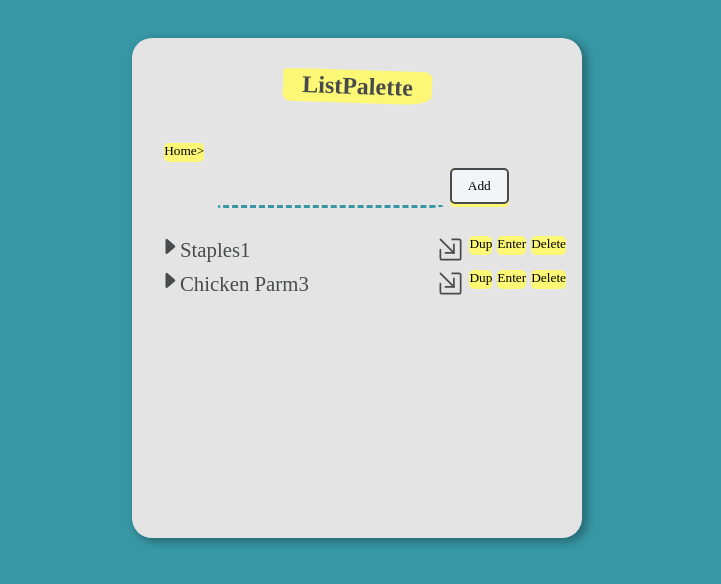
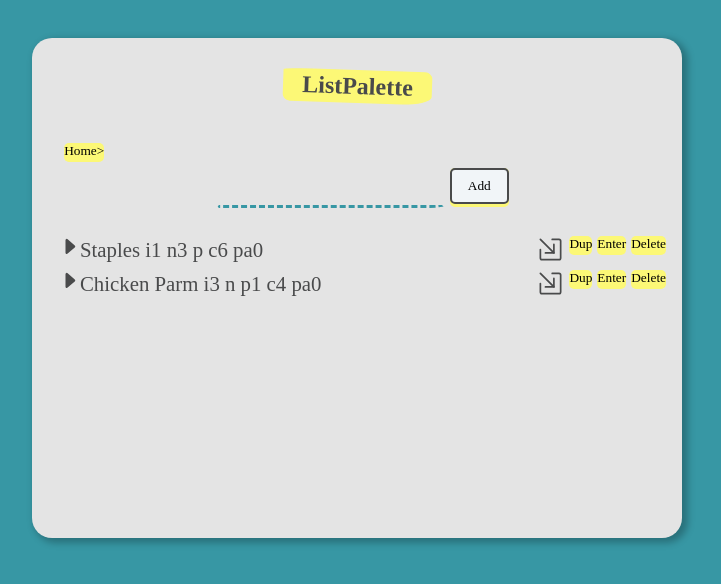
Before and after one commit to mthielvoldt/list-palette, a React (Create React App) app: page / in a window 1280 px wide. Shown: the top 584 px of the page, without its empty margins (283-1004 px from the left). Built offline with nearby package versions, Linux system fonts and the light colour scheme.

Commit message:
Add mergeLists() and config for tests

```diff
--- a/src/App/App.css
+++ b/src/App/App.css
@@ -4,8 +4,8 @@
   width: 100%;
   height: auto;
   min-height: 500px;
-  max-width: 500px;
-  min-width: 450px;
+  max-width: 700px;
+  min-width: 650px;
   background: #e4e4e4;
   border-radius: 20px;
   box-shadow: 4px 3px 7px 2px #00000040;
--- a/src/App/App.js
+++ b/src/App/App.js
@@ -3,6 +3,7 @@ import Location from "../Location/Location"
 import AddItemForm from "../AddItemForm/AddItemForm";
 import List from "../List/List";
 import mockQuery, { toSparseDoubleLink } from '../data.js'
+import {dupHelper, mergeHelper, connectItem, disconnectItem} from './Helpers'
 import './App.css';
 
 const initialState = {
@@ -31,7 +32,7 @@ function App() {
       case 'TOGGLE_LIST_CHECKED':
         toggleListChecked(data);
         break;
-      case 'MERGE_LIST':
+      case 'MERGE_LISTS':
         mergeLists(data.src, data.dest);
         break;
       case 'SET_LOCATION':
@@ -65,48 +66,9 @@ function App() {
 
   function dupList(id) {
     setState(({ items, location }) => {
+      let newItems = items.concat();
 
-      // Start with copying the root item -
-      // putting the copy at the end of the previous array
-      let newParentItem = { ...items[id], id: items.length, child: items.length + 1 };
-
-      // shallow-copy items array, inserting the duplicated root.
-      let newItems = items.concat(newParentItem);
-
-      // connectItem expects to be able to mutate the array iteself
-      // but not the linked-to objects in the array.  It makes new copies of those if they will be changed.
-      connectItem(newParentItem.id, location, newItems, "child");
-
-      /**Now, we recursively copy all the children of the parent item,
-       * starting with the parent item's first child.
-       * origId = items[id].child (the original to copy = first child of duplicated root)
-       * newId = newItems.length (the end of the new array; the index for new elements)
-       * parent = newItem.id (the new root).
-       * previous = null - item will be located at the top of its list.
-       */
-      if (items[id].child != null) {
-        copyItem(items[id].child, newItems.length, newParentItem.id, null);
-      }
-
-      function copyItem(origId, newId, parent, previous) {
-        let origItem = items[origId];
-        let newItem = { ...origItem, id: newId, parent: parent, previous: previous, child: null, next: null }
-        newItems.push(newItem);
-
-        if (origItem.child != null) {
-          newItem.child = newId + 1;
-          newId = copyItem(origItem.child, newId + 1, newId, null);
-        }
-        if (origItem.next != null) {
-          //console.log("newItem:", newItem, "newItemCopy:", newItemCopy);
-          newItem.next = newId + 1; // at this point, newId will have been incremented by every child above.
-          newId = copyItem(origItem.next, newId + 1, parent, newItem.id);
-        }
-        //console.log("origItem, newItem:", origItem, newItem);
-        return newId;
-      }
-
-
+      dupHelper(id, location, newItems );
 
       console.log("duplicate Item:", newItems);
 
@@ -116,86 +78,11 @@ function App() {
   }
 
   function mergeLists(src, dest) {
-
-  }
-
-  function connectItem(srcId, destId, items, relation) {
-    // This function replaces 3 elements of the 'items' array with new objects:
-    // items[srcId], items[destId], and a third item that depends on the relation parameter.
-    // The original objects referenced by the 'items' array are not mutated, but
-    // the 'items' array itself (the object references) is mutated.
-
-    // make copy of src and dest.
-    let srcItem = { ...items[srcId] };
-    let destItem = { ...items[destId] };
-
-    switch (relation) {
-
-      case "before":  // plug in srcItem immediately before destItem
-        srcItem.previous = destItem.previous;
-        srcItem.parent = destItem.parent;
-        srcItem.next = destItem.id;
-
-        // handle connection above source item
-        if (destItem.previous === null) {
-          items[destItem.parent] = { ...items[destItem.parent], child: srcItem.id };
-        } else {  // dest was not first item
-          items[destItem.previous] = { ...items[destItem.previous], next: srcItem.id };
-        }
-        destItem.previous = srcItem.id;
-        break;
-
-      case "after": // plug in srcItem immediately after destItem
-        srcItem.previous = destItem.id;
-        srcItem.parent = destItem.parent;
-        srcItem.next = destItem.next;
-
-        if (destItem.next != null) {
-          items[destItem.next] = { ...items[destItem.next], previous: srcItem.id };
-        }
-        destItem.next = srcItem.id;
-        break;
-
-      case "child": // plug in srcItem as first child of destItem
-        srcItem.previous = null;
-        srcItem.parent = destItem.id;
-        srcItem.next = destItem.child;
-
-        if (destItem.child != null) {
-          items[destItem.child] = { ...items[destItem.child], previous: srcItem.id };
-        }
-        destItem.child = srcItem.id;
-        break;
-
-      default:
-        console.error("unspefified relationship to destination");
-        return -1;
-    }
-
-    // plug srcItem and destItem with updated links back into array.
-    items[srcItem.id] = srcItem;
-    items[destItem.id] = destItem;
-  }
-
-  // Take the identified item out of the flow by patching the links to cut it out.
-  function disconnectItem(id, items) {
-    // This function mutates the 'items' array by replacing the object references,
-    // but it does not mutate any of the objects pointed to by the 'items' elements.
-
-    let item = items[id]; // syntactic convenience.  Item is not mutated;
-
-    // is the item the first in its list?
-    // then we have to make its parent point to it's next sibling
-    if (item.previous === null) {
-      items[item.parent] = { ...items[item.parent], child: item.next };
-    } else {
-      items[item.previous] = { ...items[item.previous], next: item.next };
-    }
-
-    // Patch reverse link
-    if (item.next !== null) {
-      items[item.next] = { ...items[item.next], previous: item.previous };
-    }
+    setState(({ items, location }) => {
+      let newItems = items.concat();
+      mergeHelper(src, dest, newItems);
+      return { items: newItems, location: location };
+    });
   }
 
   function deleteList(id) {
--- /dev/null
+++ b/src/App/Helpers.js
@@ -0,0 +1,150 @@
+
+function dupHelper(id, location, items) {
+
+    // Start with copying the root item -
+    // putting the copy at the end of the previous array
+    let newParentItem = { ...items[id], id: items.length};
+    if (items[id].child != null) {
+        newParentItem.child = items.length+1;
+    }
+
+    // shallow-copy items array, inserting the duplicated root.
+    items.push(newParentItem);
+
+    // connectItem expects to be able to mutate the array iteself
+    // but not the linked-to objects in the array.  It makes new copies of those if they will be changed.
+    connectItem(newParentItem.id, location, items, "child");
+
+    /**Now, we recursively copy all the children of the parent item,
+     * starting with the parent item's first child.
+     * origId = items[id].child (the original to copy = first child of duplicated root)
+     * newId = items.length (the end of the new array; the index for new elements)
+     * parent = newItem.id (the new root).
+     * previous = null - item will be located at the top of its list.
+     */
+    if (items[id].child != null) {
+        copyItem(items[id].child, items.length, newParentItem.id, null);
+    }
+
+    function copyItem(origId, newId, parent, previous) {
+        let origItem = items[origId];
+        let newItem = { ...origItem, id: newId, parent: parent, previous: previous, child: null, next: null }
+        items.push(newItem);
+
+        if (origItem.child != null) {
+            newItem.child = newId + 1;
+            newId = copyItem(origItem.child, newId + 1, newId, null);
+        }
+        if (origItem.next != null) {
+            //console.log("newItem:", newItem, "newItemCopy:", newItemCopy);
+            newItem.next = newId + 1; // at this point, newId will have been incremented by every child above.
+            newId = copyItem(origItem.next, newId + 1, parent, newItem.id);
+        }
+        //console.log("origItem, newItem:", origItem, newItem);
+        return newId;
+    }
+}
+
+function mergeHelper(src, dest, items) {
+    let i = items[src].child;
+    while (i != null) {
+        let j = items[dest].child;
+        while (j != null) {
+            if (items[j].text === items[i].text) {
+                mergeHelper(i, j, items);
+                break;
+            }
+            j = items[j].next;
+        }
+        if (j == null) {   // no match
+            dupHelper(i, dest, items);
+        }
+        i = items[i].next;
+    }
+}
+
+function connectItem(srcId, destId, items, relation) {
+    // This function replaces 3 elements of the 'items' array with new objects:
+    // items[srcId], items[destId], and a third item that depends on the relation parameter.
+    // The original objects referenced by the 'items' array are not mutated, but
+    // the 'items' array itself (the object references) is mutated.
+
+    // make copy of src and dest.
+    let srcItem = { ...items[srcId] };
+    let destItem = { ...items[destId] };
+
+    switch (relation) {
+
+      case "before":  // plug in srcItem immediately before destItem
+        srcItem.previous = destItem.previous;
+        srcItem.parent = destItem.parent;
+        srcItem.next = destItem.id;
+
+        // handle connection above source item
+        if (destItem.previous === null) {
+          items[destItem.parent] = { ...items[destItem.parent], child: srcItem.id };
+        } else {  // dest was not first item
+          items[destItem.previous] = { ...items[destItem.previous], next: srcItem.id };
+        }
+        destItem.previous = srcItem.id;
+        break;
+
+      case "after": // plug in srcItem immediately after destItem
+        srcItem.previous = destItem.id;
+        srcItem.parent = destItem.parent;
+        srcItem.next = destItem.next;
+
+        if (destItem.next != null) {
+          items[destItem.next] = { ...items[destItem.next], previous: srcItem.id };
+        }
+        destItem.next = srcItem.id;
+        break;
+
+      case "child": // plug in srcItem as first child of destItem
+        srcItem.previous = null;
+        srcItem.parent = destItem.id;
+        srcItem.next = destItem.child;
+
+        if (destItem.child != null) {
+          items[destItem.child] = { ...items[destItem.child], previous: srcItem.id };
+        }
+        destItem.child = srcItem.id;
+        break;
+
+      default:
+        console.error("unspefified relationship to destination");
+        return -1;
+    }
+
+    // plug srcItem and destItem with updated links back into array.
+    items[srcItem.id] = srcItem;
+    items[destItem.id] = destItem;
+  }
+
+  // Take the identified item out of the flow by patching the links to cut it out.
+  function disconnectItem(id, items) {
+    // This function mutates the 'items' array by replacing the object references,
+    // but it does not mutate any of the objects pointed to by the 'items' elements.
+
+    let item = items[id]; // syntactic convenience.  Item is not mutated;
+
+    // is the item the first in its list?
+    // then we have to make its parent point to it's next sibling
+    if (item.previous === null) {
+      items[item.parent] = { ...items[item.parent], child: item.next };
+    } else {
+      items[item.previous] = { ...items[item.previous], next: item.next };
+    }
+
+    // Patch reverse link
+    if (item.next !== null) {
+      items[item.next] = { ...items[item.next], previous: item.previous };
+    }
+  }
+
+export {
+    dupHelper,
+    mergeHelper,
+    connectItem,
+    disconnectItem,
+}
--- a/src/Item/Item.jsx
+++ b/src/Item/Item.jsx
@@ -104,11 +104,11 @@ function Item({ item, items, position, editState}) {
       <DropDownButton
         viewState={(item.child) ? state.drop : "empty" }
         toggleCB={toggleDropDown} />
-      {item.text}{item.id}
+      {item.text} i{item.id} n{item.next} p{item.previous} c{item.child} pa{item.parent}
       <button onClick={e => deleteMe(e)}>Delete</button>
       <button onClick={e => enterMe(e)}>Enter</button>
       <button onClick={e => duplicateMe(e)}>Dup</button>
-      <MergeDrop id={item.id}/>
+      <MergeDrop id={item.id} editState={editState} />
       {(item.child) && (state.drop === "expanded") &&
         <List
           items={items}
--- a/src/Item/MergeDrop.jsx
+++ b/src/Item/MergeDrop.jsx
@@ -2,12 +2,12 @@ import React from 'react'
 
 
 
-function MergeDrop({ id }) {
+function MergeDrop({ id, editState }) {
 
   function handleDrop(e) {
     e.stopPropagation();
     let src = Number(e.dataTransfer.getData("startId"));
-    console.log("Merge src: %d  dest: %d", src, id );
+    editState({type: "MERGE_LISTS", data: {src: src, dest: id}});
   }
 
   return (
```
